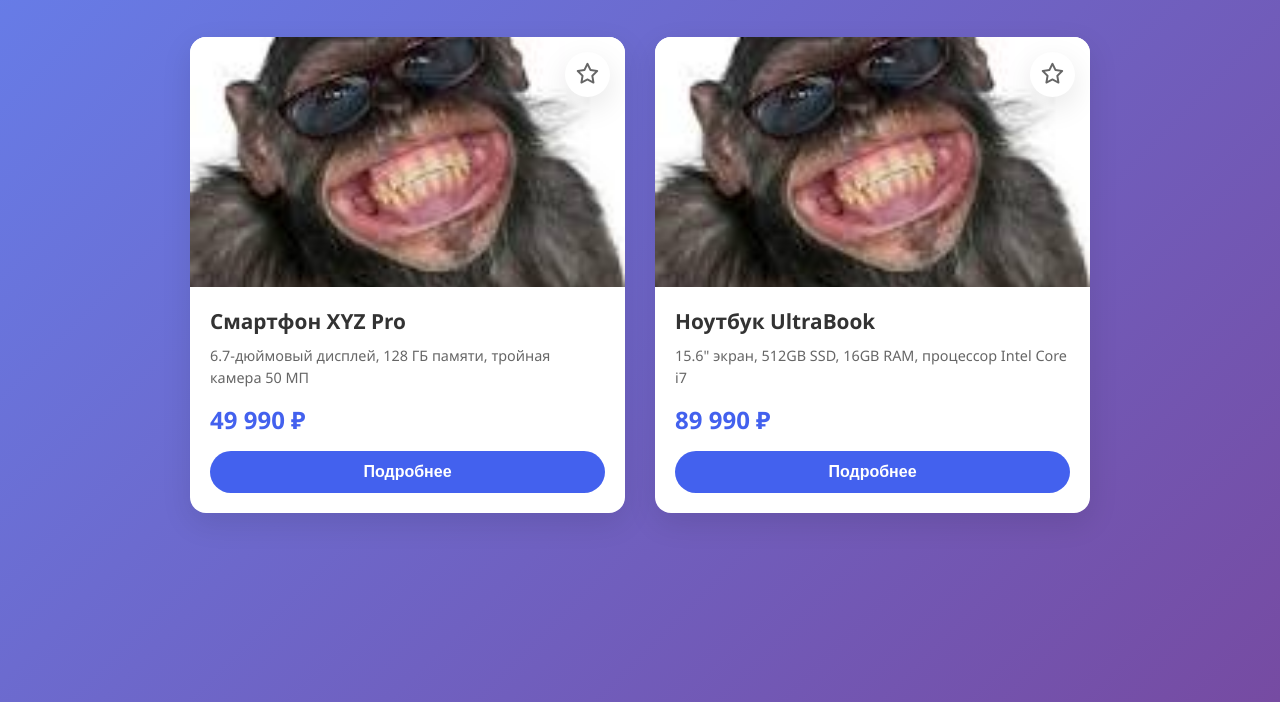
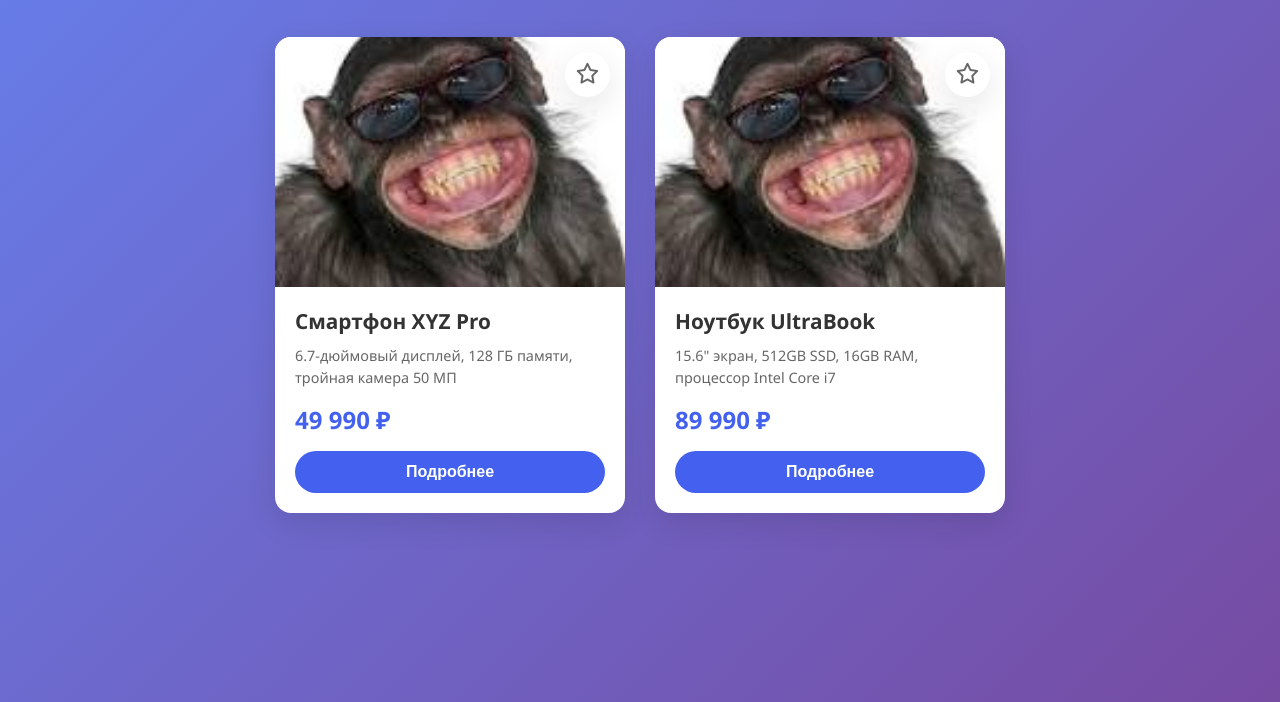
Before and after one commit to D0n1s1m0/online-store, a website: page index.html in a window 1280 px wide. Shown: the part 98-800 px from the top of the page. Drawn offline with nearby package versions, Linux system fonts and the light colour scheme; files that its build step writes are made by us from their sources.

Commit message:
gogogogo

```diff
--- a/scss/style.scss
+++ b/scss/style.scss
@@ -54,7 +54,7 @@ body {
 }
 
 .container {
-    max-width: 900px;
+    max-width: 1200px;
     margin: 0 auto;
 }
 
@@ -66,19 +66,24 @@ body {
     text-shadow: 2px 2px 4px rgba(0, 0, 0, 0.3);
 }
 
-// Сетка для двух товаров
+// ========== СЕТКА ДЛЯ ТОВАРОВ (ГОРИЗОНТАЛЬНО) ==========
 .products-grid {
-    display: grid;
-    grid-template-columns: repeat(2, 1fr);
+    display: flex;
+    flex-direction: row;        // Товары в ряд
+    justify-content: center;    // По центру
+    align-items: stretch;       // Одинаковая высота
     gap: 30px;
+    flex-wrap: wrap;            // Если не влезают - перенос
 
     @media (max-width: 768px) {
-        grid-template-columns: 1fr;
+        flex-direction: column; // На телефоне - вертикально
+        align-items: center;
     }
 }
 
 // ========== КАРТОЧКА ТОВАРА ==========
 .product-card {
+    width: 350px;               // Фиксированная ширина
     background: white;
     border-radius: $border-radius-md;
     overflow: hidden;
```
